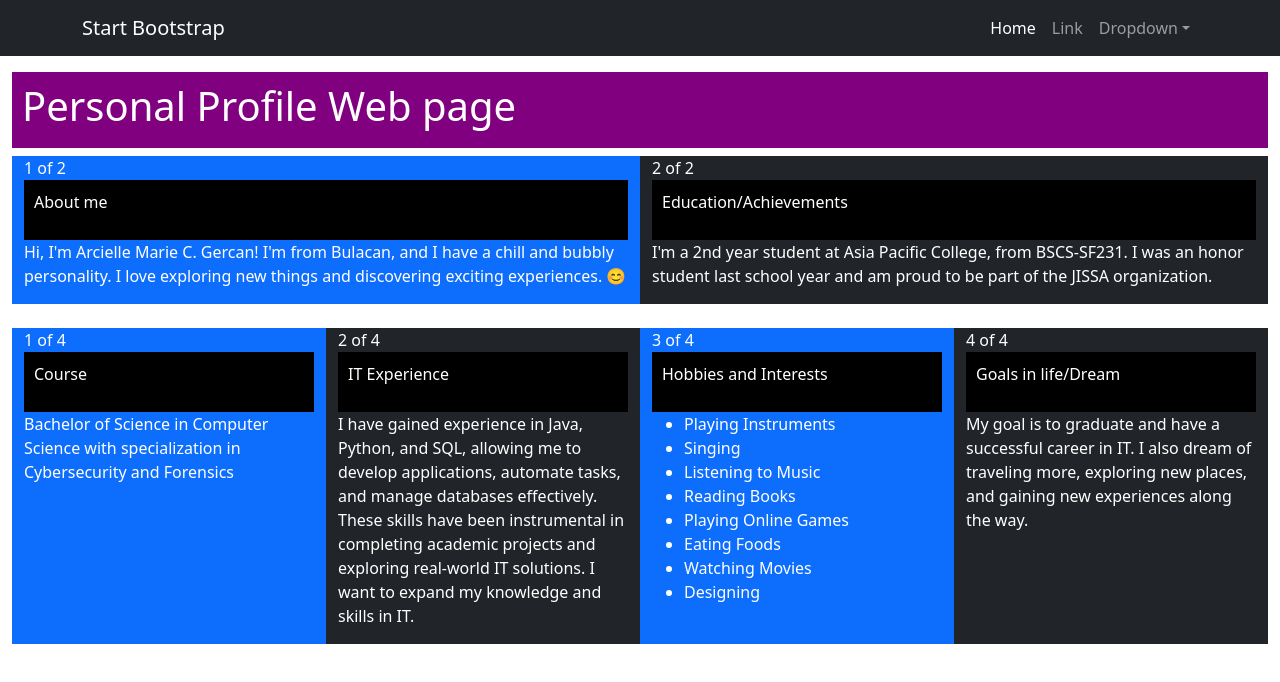
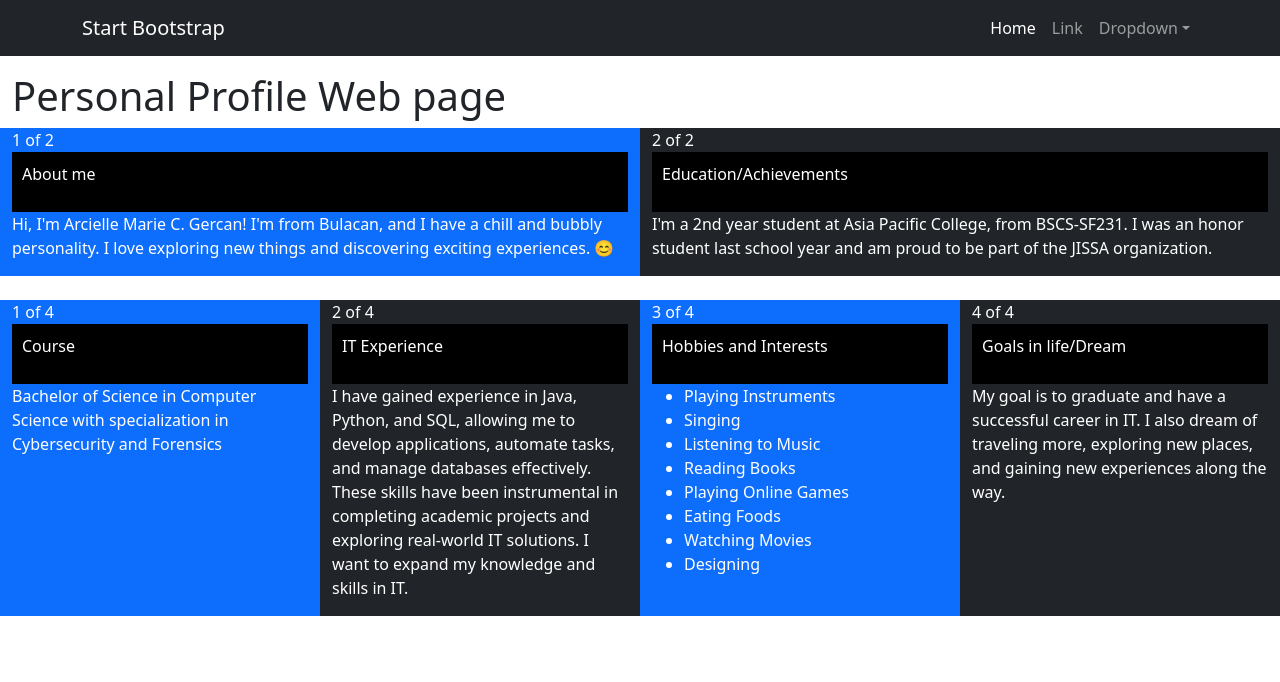
Before and after one commit to ArcielleGercan/-Webprog-SF231-bootstrap-template, a plain HTML site: page sb/index.html in a window 1280 px wide. Drawn offline with nearby package versions, Linux system fonts and the light colour scheme.

Commit message:
fix errors

```diff
--- a/sb/index.html
+++ b/sb/index.html
@@ -36,7 +36,7 @@
         </nav>
         <!-- Page content-->
         <div class="container-fluid mt-3">
-            <h1><div style="background-color:purple;color:white;padding: 10px;">
+            <h1>
               <h1>Personal Profile Web page</h1>
             </div></h1>
             <div class="container-fluid">
```
